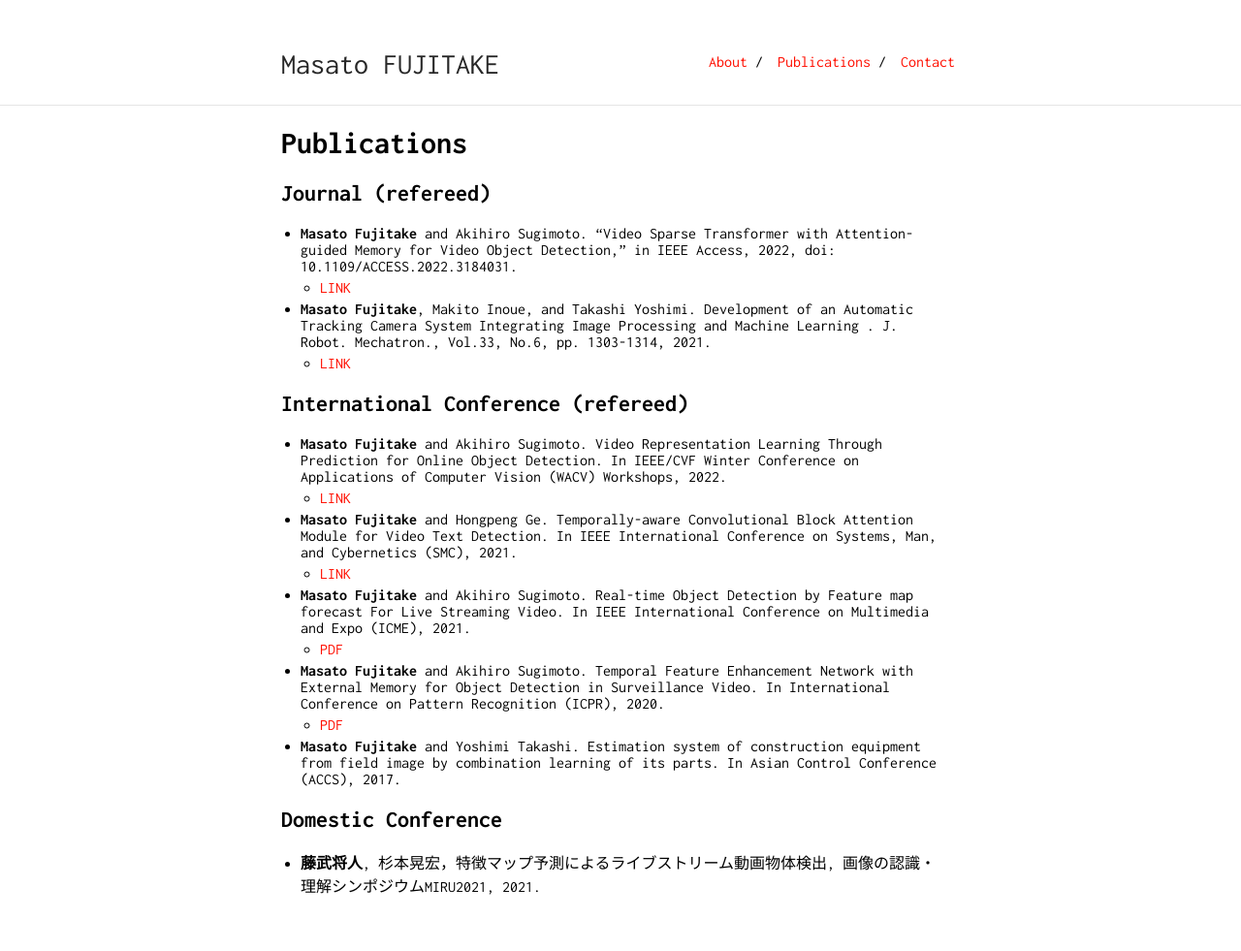
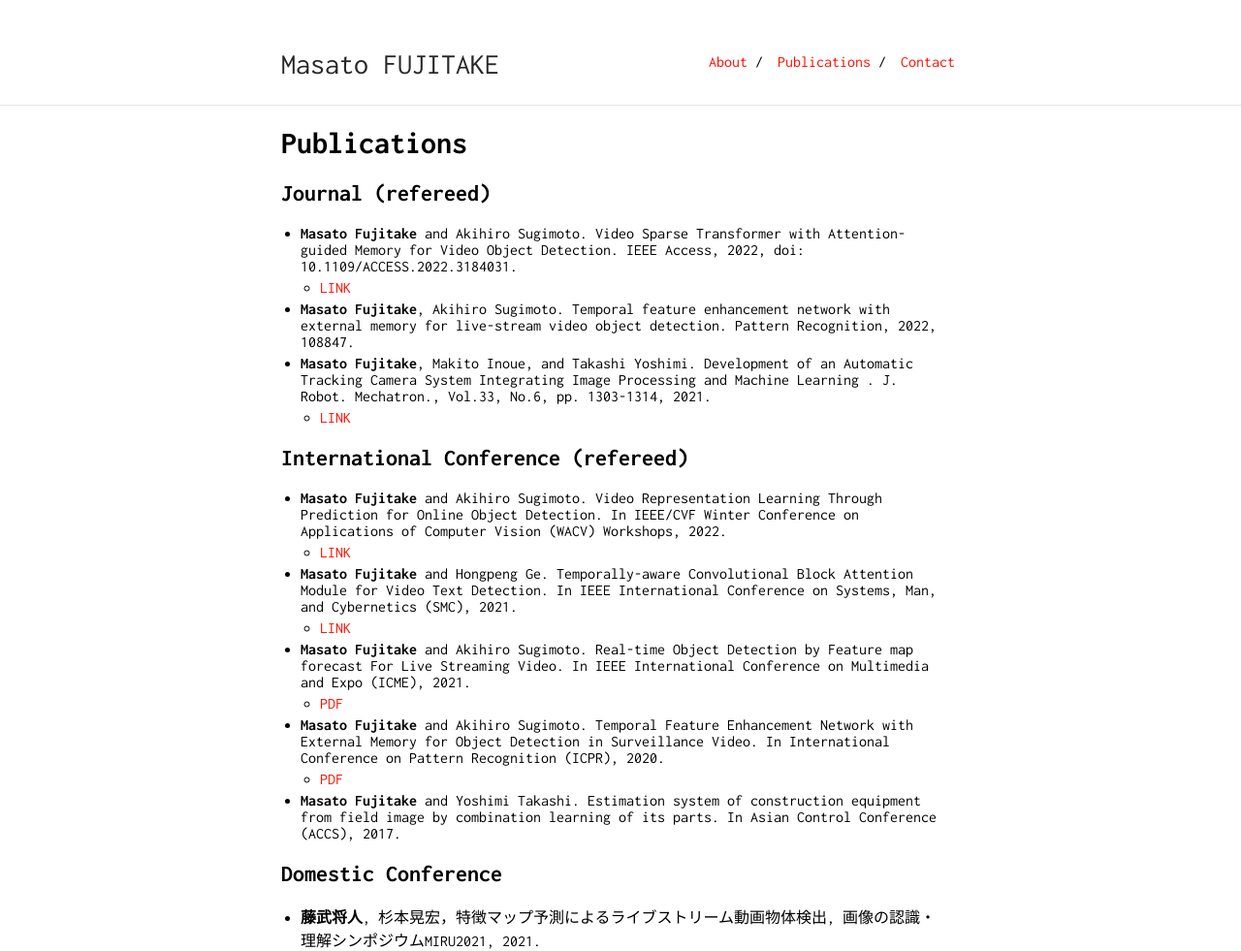
Before and after one commit to Swall0w/Swall0w.github.io, a Jekyll site: the page built from publications.md, in a window 1280 px wide. Shown: the whole page at 97% size. Built offline with Jekyll 4.4.1, drawn with Linux system fonts in a browser that asks for light colours; our own code applies the rules of GitHub Pages for plain Markdown files; before the commit the page ends 925 px from its top, so only the background shows below that.

Commit message:
Update publications.md

```diff
--- a/publications.md
+++ b/publications.md
@@ -5,8 +5,9 @@
 # Publications
 
 ## Journal (refereed)
-- **Masato Fujitake** and Akihiro Sugimoto. "Video Sparse Transformer with Attention-guided Memory for Video Object Detection," in IEEE Access, 2022, doi: 10.1109/ACCESS.2022.3184031.
+- **Masato Fujitake** and Akihiro Sugimoto. Video Sparse Transformer with Attention-guided Memory for Video Object Detection. IEEE Access, 2022, doi: 10.1109/ACCESS.2022.3184031.
   - [LINK](https://ieeexplore.ieee.org/document/9798833)
+- **Masato Fujitake**, Akihiro Sugimoto. Temporal feature enhancement network with external memory for live-stream video object detection. Pattern Recognition, 2022, 108847.
 - **Masato Fujitake**, Makito Inoue, and Takashi Yoshimi. Development of an Automatic Tracking Camera System Integrating Image Processing and Machine Learning
 . J. Robot. Mechatron., Vol.33, No.6, pp. 1303-1314, 2021.
   -   [LINK](https://www.fujipress.jp/jrm/rb/robot003300061303/)
```
